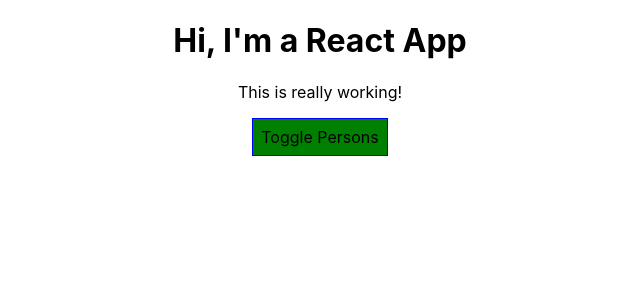
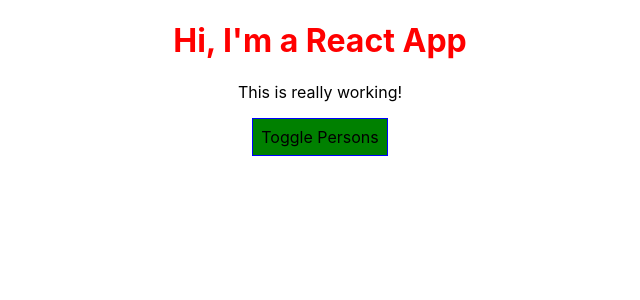
Before and after one commit to pepps1980/react-complete-guide, a React app: page / in a window 1280 px wide. Shown: the top 300 px of the page, without its empty margins (320-960 px from the left). Built offline with nearby package versions, Linux system fonts and the light colour scheme.

Commit message:
Css Module

```diff
--- a/src/App.js
+++ b/src/App.js
@@ -1,6 +1,7 @@
 import React, { Component } from "react";
 import styled from 'styled-components';
-import "./App.css";
+import  "./App.css";
+import mStyle from "./App.module.css";
 import Person from "./Person/Person";
 
 const StyleButton = styled.button`
@@ -104,7 +105,7 @@ class App extends Component {
 
     return (
       <div className="App">
-        <h1>Hi, I'm a React App</h1>
+        <h1 className={mStyle.red}>Hi, I'm a React App</h1>
         <p className={classes.join(' ')}>This is really working!</p>
         <StyleButton alt={this.state.showPersons} onClick={this.togglePersonsHandle}>
           Toggle Persons
--- /dev/null
+++ b/src/App.module.css
@@ -0,0 +1,3 @@
+.red{
+    color:red;
+}
```
